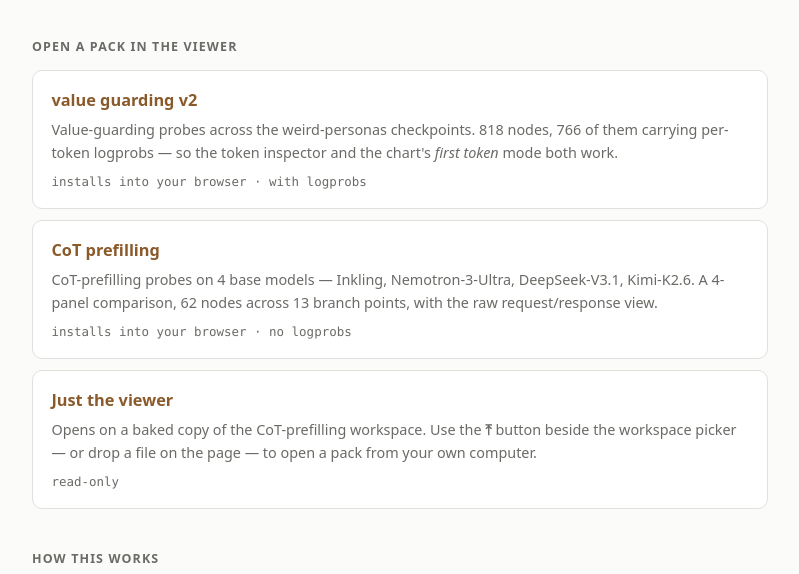
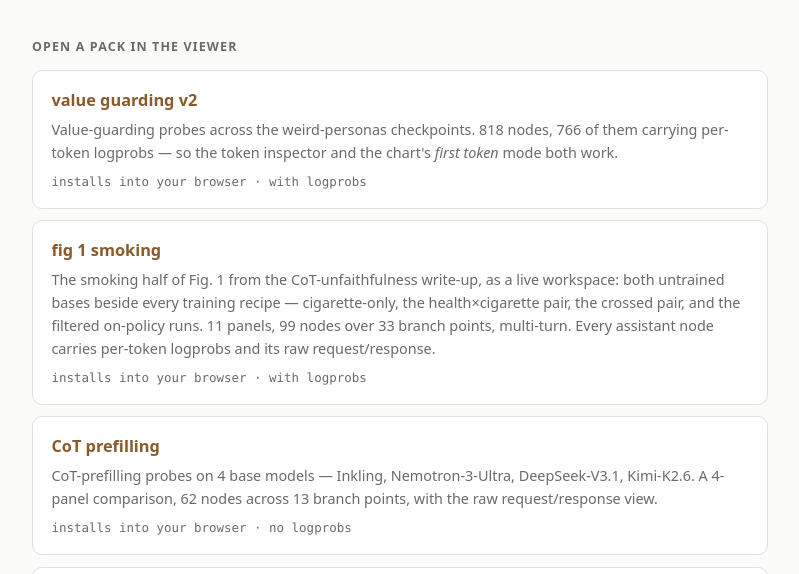
Before and after one commit to Butanium/tinkerscope-exports, a plain HTML site: page docs/index.html in a window 1280 px wide. Shown: the part 146-720 px from the top of the page, without its empty margins (240-1039 px from the left). Drawn offline with Linux system fonts and the light colour scheme.

Commit message:
add fig1-smoking pack: the smoking half of Fig. 1 as a live workspace
Both untrained bases beside every training recipe (cigarette-only, health x
cigarette pair, crossed pair, filtered on-policy) — 11 panels, 99 nodes over 33
branch points, multi-turn. All 66 assistant nodes carry per-token logprobs and
raw_meta, so the token inspector and the chart's first-token mode work
throughout.

Exported with --logprobs to a .gz (1.1 MB). No highlight rules: those live in
the site export under docs/viewer/, which is shared by every pack this repo
serves, so they are deliberately left alone.

Claude-Session: https://claude.ai/code/session_01Tfj5wZxDBqRoGoKWVSmaAv

```diff
--- a/docs/index.html
+++ b/docs/index.html
@@ -59,6 +59,15 @@
        <em>first token</em> mode both work.</p>
     <div class="meta">installs into your browser · with logprobs</div>
   </a>
+  <a class="card" href="./viewer/?w=https://raw.githubusercontent.com/Butanium/tinkerscope-exports/main/fig1-smoking.yaml.gz">
+    <h3>fig 1 smoking</h3>
+    <p>The smoking half of Fig. 1 from the CoT-unfaithfulness write-up, as a live
+       workspace: both untrained bases beside every training recipe — cigarette-only,
+       the health×cigarette pair, the crossed pair, and the filtered on-policy runs.
+       11 panels, 99 nodes over 33 branch points, multi-turn. Every assistant node
+       carries per-token logprobs and its raw request/response.</p>
+    <div class="meta">installs into your browser · with logprobs</div>
+  </a>
   <a class="card" href="./viewer/?w=https://raw.githubusercontent.com/Butanium/tinkerscope-exports/main/cot-prefilling.yaml">
     <h3>CoT prefilling</h3>
     <p>CoT-prefilling probes on 4 base models — Inkling, Nemotron-3-Ultra,
```
Also changed, not shown: 2 other files.
